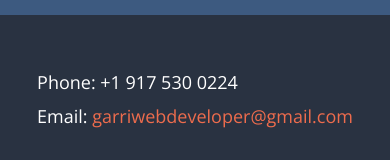
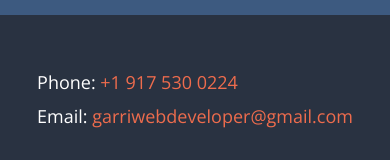
Before and after one commit to Snail1227/Garri-Shtyrkin-Portfolio, a React (Create React App) app: page / in a window 390 px wide. Shown: the part 4900-5060 px from the top of the page. Built offline with nearby package versions, Linux system fonts and the light colour scheme.

Commit message:
fix phone

```diff
--- a/src/components/Footer.tsx
+++ b/src/components/Footer.tsx
@@ -1,6 +1,6 @@
 import React from 'react';
 import { FontAwesomeIcon } from '@fortawesome/react-fontawesome';
-import { faInstagram, faGithub, faLinkedin } from '@fortawesome/free-brands-svg-icons';
+import { faGithub, faLinkedin } from '@fortawesome/free-brands-svg-icons';
 
 
 const Footer: React.FC = () => {
@@ -11,7 +11,7 @@ const Footer: React.FC = () => {
                 <div className='footer-contact'>
 
                     <div className='footer-phone-email'>
-                        <p>Phone: <a href="tell:+19175300224"></a>+1 917 530 0224</p>
+                        <p>Phone: <a href="tel:+19175300224">+1 917 530 0224</a></p>
                         <p>Email: <a href="mailto:garriwebdeveloper@gmail.com">garriwebdeveloper@gmail.com</a></p>
                     </div>
 
```
